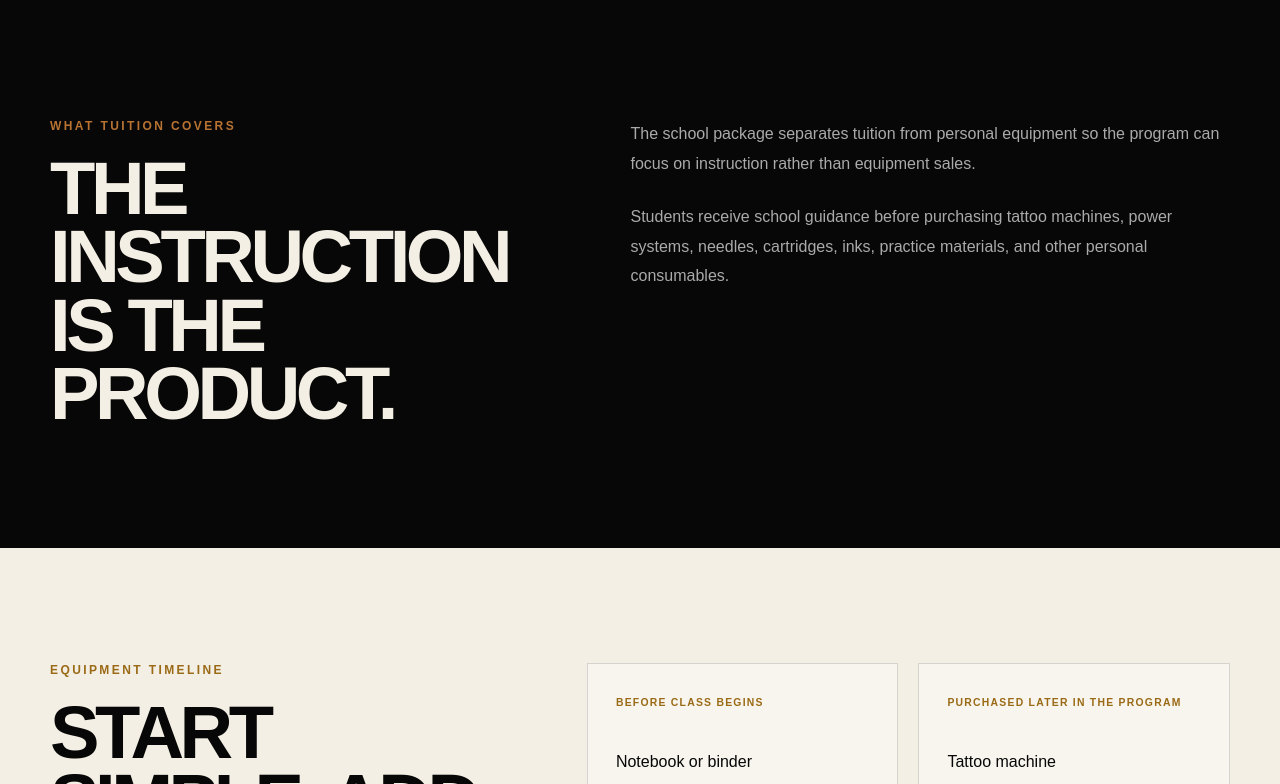
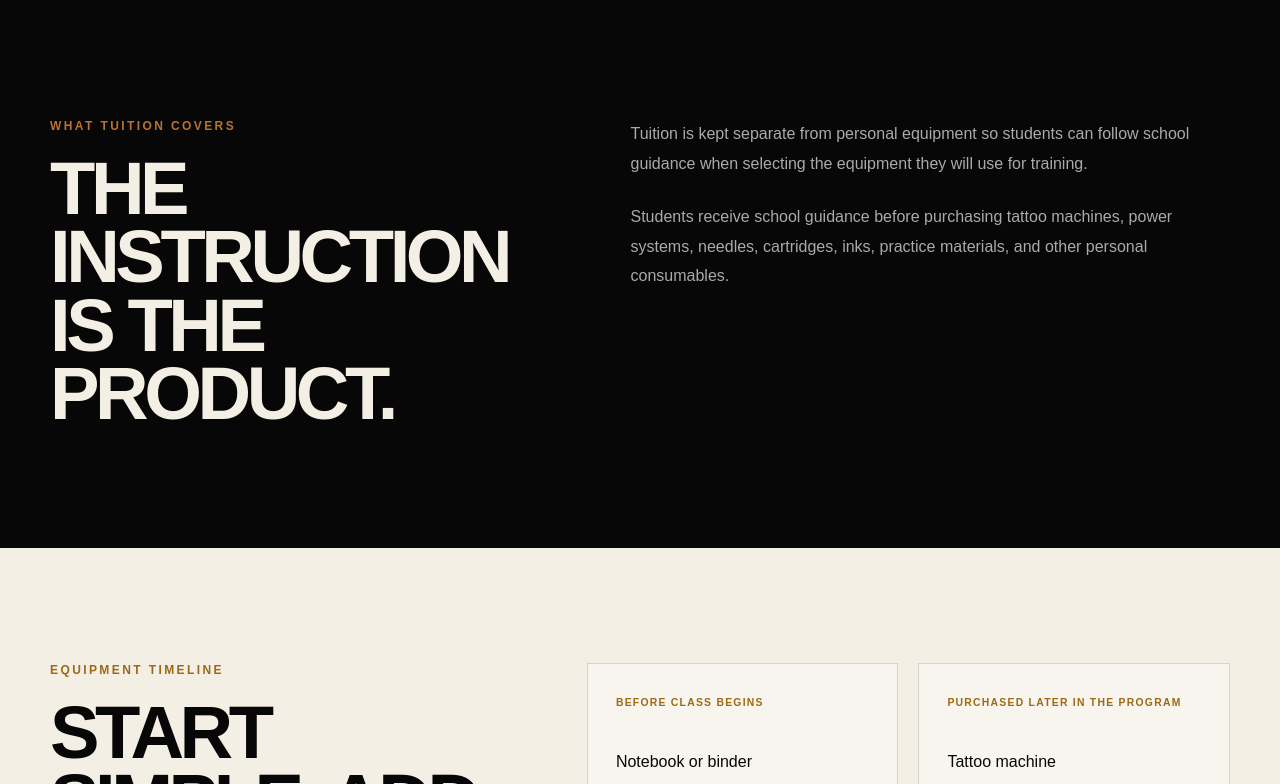
Before and after one commit to Adhco0543/tattoo_ink_school, a Next.js app: page /tuition in a window 1280 px wide. Shown: the part 836-1620 px from the top of the page. Built offline with nearby package versions, Linux system fonts and the light colour scheme; no server answers.

Commit message:
Polish tuition and refund copy for production

```diff
--- a/app/tuition/page.tsx
+++ b/app/tuition/page.tsx
@@ -71,8 +71,8 @@ export default function TuitionPage() {
         </div>
         <div>
           <p>
-            The school package separates tuition from personal equipment so the program can focus
-            on instruction rather than equipment sales.
+            Tuition is kept separate from personal equipment so students can follow school guidance
+            when selecting the equipment they will use for training.
           </p>
           <p>
             Students receive school guidance before purchasing tattoo machines, power systems,
@@ -153,10 +153,9 @@ export default function TuitionPage() {
             <p className="eyebrow">Refund & cancellation</p>
             <h2>Read the final written policy before enrollment.</h2>
             <p>
-              The current master package states that the school will provide its written cancellation
-              and refund policy before the enrollment agreement becomes binding. The package does not
-              set the final refund percentages, deadlines, or cancellation terms, so this website does
-              not invent them.
+              The school will provide its written cancellation and refund policy before the enrollment
+              agreement becomes binding. Final refund percentages, deadlines, and cancellation terms
+              are governed by that written policy.
             </p>
             <a className="text-link text-link-light" href="/policies">
               View student policies <span>↘</span>
```
